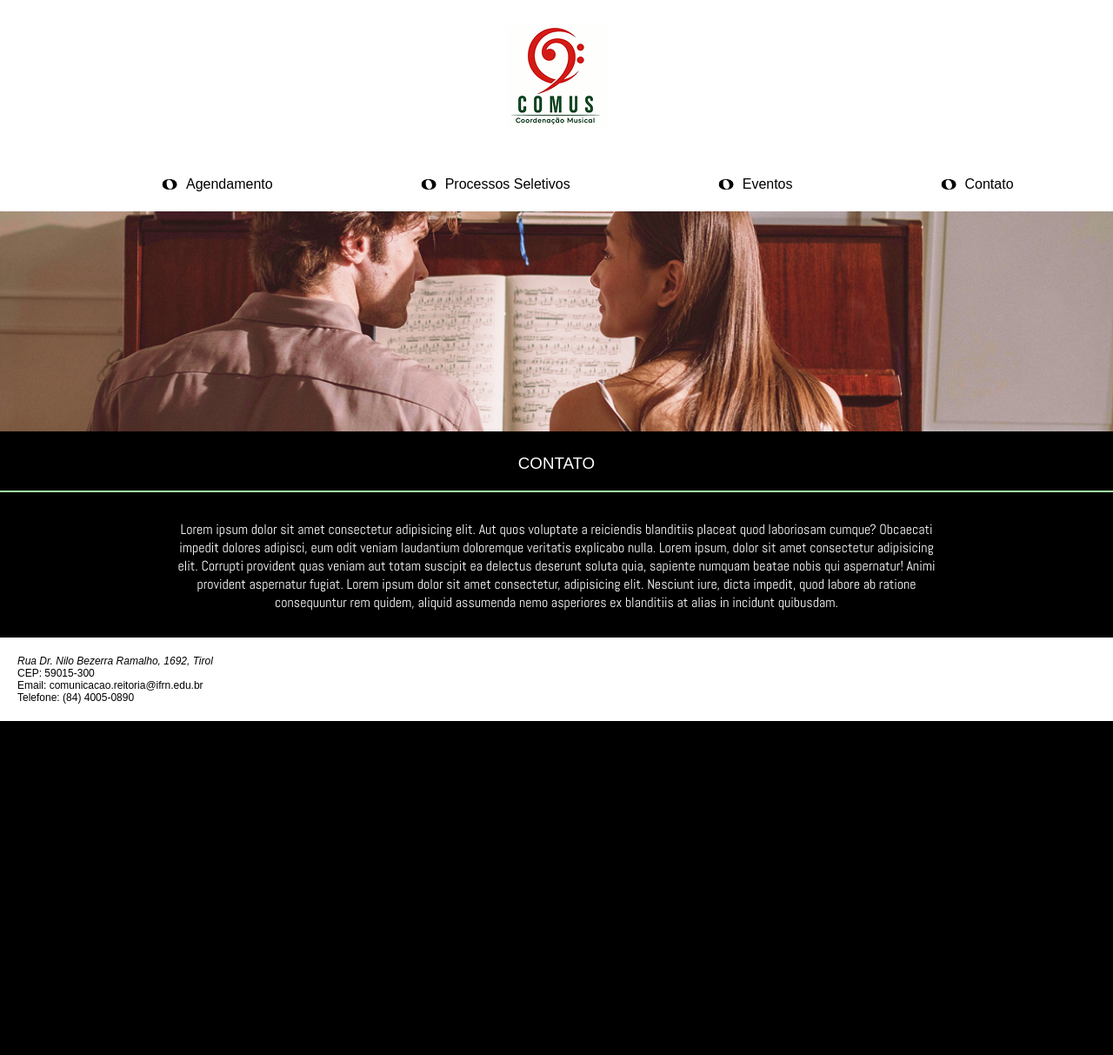
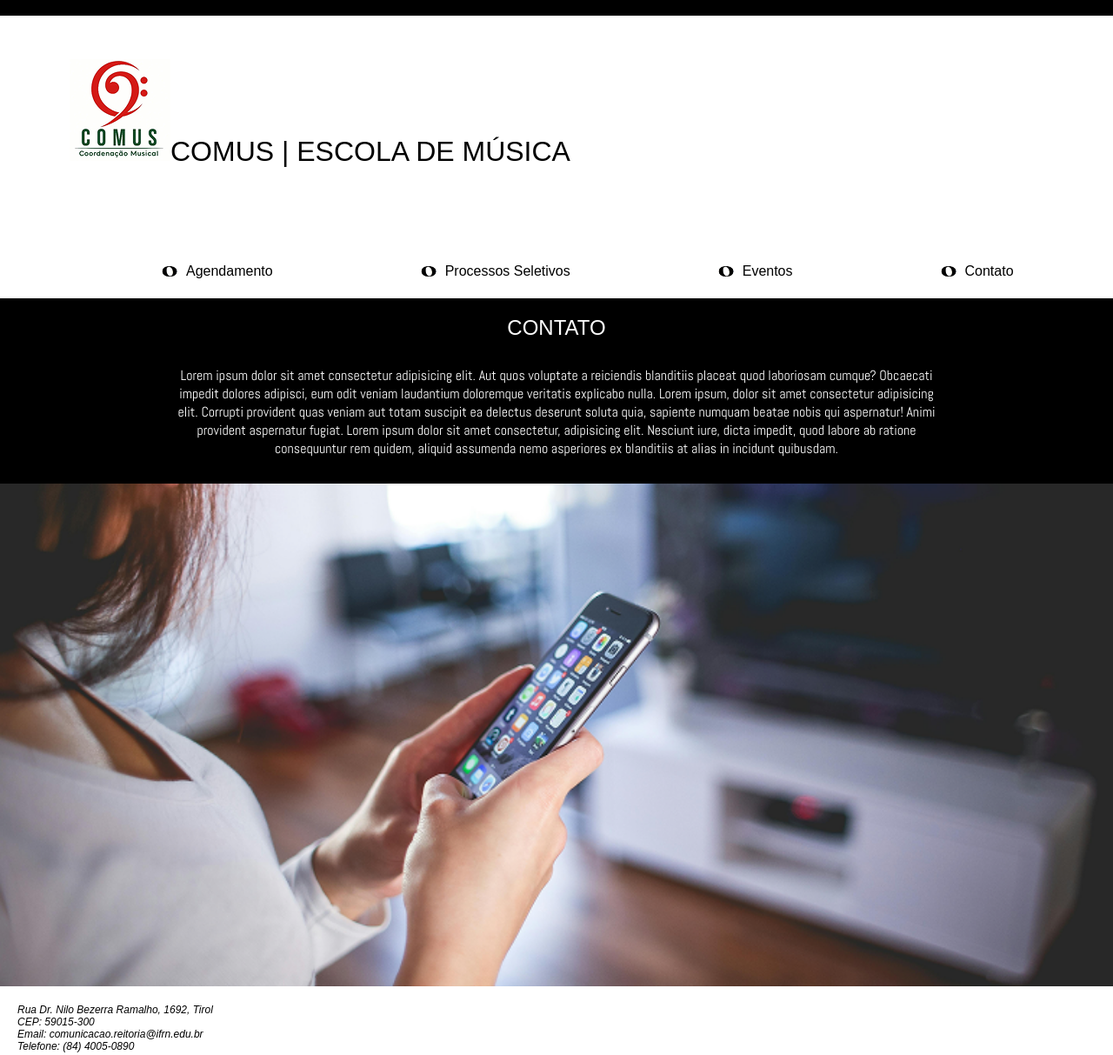
Before and after one commit to Raquel-M325/Atividade-de-Design-Site-de-Comus-main, a plain HTML site: page contato.html in a window 1280 px wide. Shown: the whole page at 87% size. Before the commit the page ends 829 px from the top, so only its background shows below. Drawn offline with Linux system fonts and the light colour scheme; a web font is replaced by a local one.

Commit message:
modifiquei algumas coisas

```diff
--- a/contato.html
+++ b/contato.html
@@ -1,3 +1,4 @@
+contato.html
 <!DOCTYPE html>
 <html lang="pt-br">
 <head>
@@ -5,41 +6,42 @@
     <meta name="viewport" content="width=device-width, initial-scale=1.0">
     <title>CONTATO</title>
     <link rel="shortcut icon" href="imagens/favicon.ico" type="image/x-icon">
-    <link rel="stylesheet" href="mainprocesso.css">
+    <link rel="stylesheet" href="maineventos.css">
 
 </head>
 <body>
     <header>
+        <h1><a href="index.html"><img src="imagens/logo-comus.png" alt="Logo COMUS">COMUS | ESCOLA DE MÚSICA</a></h1>
         <nav>
-                <h1><a href="index.html"><img src="imagens/logo-comus.png" alt="Logo COMUS"></a></h1>
-
             <ol>
                 <li><a href="agendamento.html"><img src="imagens/users.png" alt="Icone" class="icone">Agendamento</a></li>
                 <li><a href="processo.html"><img src="imagens/users.png" alt="Icone" class="icone">Processos Seletivos</a></li>
                 <li><a href="eventos.html"><img src="imagens/users.png" alt="Icone" class="icone">Eventos</a></li>
                 <li><a href="contato.html"><img src="imagens/users.png" alt="Icone" class="icone">Contato</a></li>
             </ol>
-                <h2><img src="imagens/piano.img.png" alt="um casal tocando piano img"></h2>
         </nav>
     </header>
 
     <main>
         <article>
-            <h3>CONTATO</h3>
+            <h2>CONTATO</h2>
 
                 <P>Lorem ipsum dolor sit amet consectetur adipisicing elit. Aut quos voluptate a reiciendis blanditiis placeat quod laboriosam cumque? Obcaecati impedit dolores adipisci, eum odit veniam laudantium doloremque veritatis explicabo nulla. Lorem ipsum, dolor sit amet consectetur adipisicing elit. Corrupti provident quas veniam aut totam suscipit ea delectus deserunt soluta quia, sapiente numquam beatae nobis qui aspernatur! Animi provident aspernatur fugiat. Lorem ipsum dolor sit amet consectetur, adipisicing elit. Nesciunt iure, dicta impedit, quod labore ab ratione consequuntur rem quidem, aliquid assumenda nemo asperiores ex blanditiis at alias in incidunt quibusdam.</P>
+
+                <figure>
+                     <img src="imagens/contato.png" alt="celular img">
+                </figure>
+
 
         </article>
     </main>
 
     <footer>
-        <address>Rua Dr. Nilo Bezerra Ramalho, 1692, Tirol</address>
-        <ul>
-            <li>CEP: 59015-300</li>
-            <li>Email: comunicacao.reitoria@ifrn.edu.br </li>
-            <li>Telefone: (84) 4005-0890</li>
-        </ul>
-
+        <address>Rua Dr. Nilo Bezerra Ramalho, 1692, Tirol <br>
+            CEP: 59015-300 <br>
+            Email: comunicacao.reitoria@ifrn.edu.br <br>
+            Telefone: (84) 4005-0890
+        </address>
     </footer>
 
 </body>
--- a/main.css
+++ /dev/null
@@ -1,110 +0,0 @@
-@import url('https://fonts.googleapis.com/css2?family=Zen+Dots&display=swap');
-@import url('https://fonts.googleapis.com/css2?family=ABeeZee:ital@0;1&family=EB+Garamond:ital@1&display=swap');
-@import url('https://fonts.googleapis.com/css2?family=ABeeZee:ital@0;1&family=Abel&family=EB+Garamond:ital@1&display=swap');
-
-*{
-    margin: 0;
-    padding: 0;
-}
-
-h1{
-    text-align: center;
-    width: 100%;
-    background-color: white;
-}
-
-
-
-body{
-    background-color: white;
-    display: inline-block;
-}
-
-main h2{
-    font-family: "Zen Dots", sans-serif;
-    font-weight: 400;
-    font-style: normal;
-    text-align: center;
-    padding: 20px;
-    color: black;
-    border-bottom: 2px solid red;
-
-
-}
-
-main p{
-    font-family: "Abel", sans-serif;
-    font-weight: 400;
-    font-style: normal;
-    text-align: center;
-    padding: 10px 200px 30px 200px;
-    color: black;
-    padding-top: 1em;
-
-}
-
-ol{
-    list-style-type: none;
-    padding: 20px;
-    text-decoration: none;
-    background-color: white;
-
-}
-
-.icone{
-    width: 30px;
-    height: 20px;
-    margin-right: 4px;
-    vertical-align: middle;
-}
-
-ol li{
-    text-decoration: none;
-    display:  inline-flex;
-    padding-left: 10em;
-    list-style-type: none;
-
-
-}
-
-a{
-    text-decoration: none;
-    color: black;
-    font-family: "ABeeZee", sans-serif;
-    font-weight: 400;
-    font-style: normal;
-
-}
-
-a:hover{
-    color: white;
-    text-decoration: none;
-    background-color: black;
-    padding: 3px 5px;
-    transition: 0.3s;
-    border: 2px solid black;
-    border-radius: 4px;
-}
-
-footer{
-    text-decoration: none;
-    background-color: black;
-    color: white;
-    padding: 20px;
-    font-family: "ABeeZee", sans-serif;
-    font-weight: 400;
-    font-style: normal;
-    font-size: 12px;
-
-}
-
-footer ul{
-    list-style-type: none;
-
-}
-
-figure img{
-    text-align: center;
-    width: 100%;
-
-}
--- a/maineventos.css
+++ b/maineventos.css
@@ -14,6 +14,17 @@ h1{
 
 }
 
+header h1, header nav, footer address, footer ul, main article{
+    margin: 0 auto;
+    max-width: 100rem;
+}
+
+
+header{
+    background-color: white ;
+
+}
+
 h1 a{
     text-decoration: none;
     color: black;
@@ -27,7 +38,6 @@ h1 a{
 
 body{
     background-color: black;
-    display: inline-block;
 }
 
 main h2{
@@ -55,7 +65,6 @@ ol{
     padding: 20px;
     text-decoration: none;
     background-color: white;
-
 
 }
 
@@ -95,11 +104,12 @@ footer{
     text-decoration: none;
     background-color: white;
     color: black;
-    padding: 20px;
     font-family: "ABeeZee", sans-serif;
     font-weight: 400;
     font-style: normal;
     font-size: 12px;
+    text-align: left;
+    padding: 20px;
 
 }
 
@@ -112,4 +122,5 @@ figure img{
     text-align: center;
     width: 100%;
     height: auto;
+
 }
--- a/mainprocesso.css
+++ /dev/null
@@ -1,112 +0,0 @@
-@import url('https://fonts.googleapis.com/css2?family=Zen+Dots&display=swap');
-@import url('https://fonts.googleapis.com/css2?family=ABeeZee:ital@0;1&family=EB+Garamond:ital@1&display=swap');
-@import url('https://fonts.googleapis.com/css2?family=ABeeZee:ital@0;1&family=Abel&family=EB+Garamond:ital@1&display=swap');
-
-*{
-    margin: 0;
-    padding: 0;
-}
-
-h1{
-    text-align: center;
-    padding: 30px;
-    background-color: white;
-
-}
-
-body{
-    background-color: black;
-    display: inline-block;
-
-}
-
-main h3{
-    font-family: "Zen Dots", sans-serif;
-    font-weight: 400;
-    font-style: normal;
-    text-align: center;
-    padding: 20px;
-    border-bottom: 2px solid rgb(164, 253, 164);
-    color: white;
-
-}
-
-main p{
-    font-family: "Abel", sans-serif;
-    font-weight: 400;
-    font-style: normal;
-    text-align: center;
-    padding: 10px 200px 30px 200px;
-    padding-top: 2em;
-    color: white;
-
-}
-
-ol{
-    list-style-type: none;
-    padding: 20px;
-    text-decoration: none;
-    background-color: white;
-
-}
-
-.icone{
-    width: 30px;
-    height: 20px;
-    margin-right: 4px;
-    vertical-align: middle;
-}
-
-ol li{
-    text-decoration: none;
-    display:  inline-flex;
-    padding-left: 10em;
-    list-style-type: none;
-}
-
-a{
-    text-decoration: none;
-    color: black;
-    font-family: "ABeeZee", sans-serif;
-    font-weight: 400;
-    font-style: normal;
-
-}
-
-a:hover{
-    color: white;
-    text-decoration: none;
-    background-color: black;
-    padding: 3px 5px;
-    transition: 0.3s;
-    border: 2px solid black;
-    border-radius: 4px;
-}
-
-footer{
-    text-decoration: none;
-    background-color: white;
-    color: black;
-    padding: 20px;
-    font-family: "ABeeZee", sans-serif;
-    font-weight: 400;
-    font-style: normal;
-    font-size: 12px;
-
-}
-
-footer ul{
-    list-style-type: none;
-
-}
-
-figure img{
-    text-align: center;
-    width: 100%;
-    height: auto;
-}
-
-h2 img{
-    width: 100%;
-
-}
```
Also changed, not shown: agendamento.html (+9 -11 lines), eventos.html (+8 -10 lines), index.html (+2 -2 lines), processo.html (+14 -12 lines), imagens/contato.png (added), imagens/vendocaderno.png (added). Lines whose indentation alone changed are shown as unchanged.
